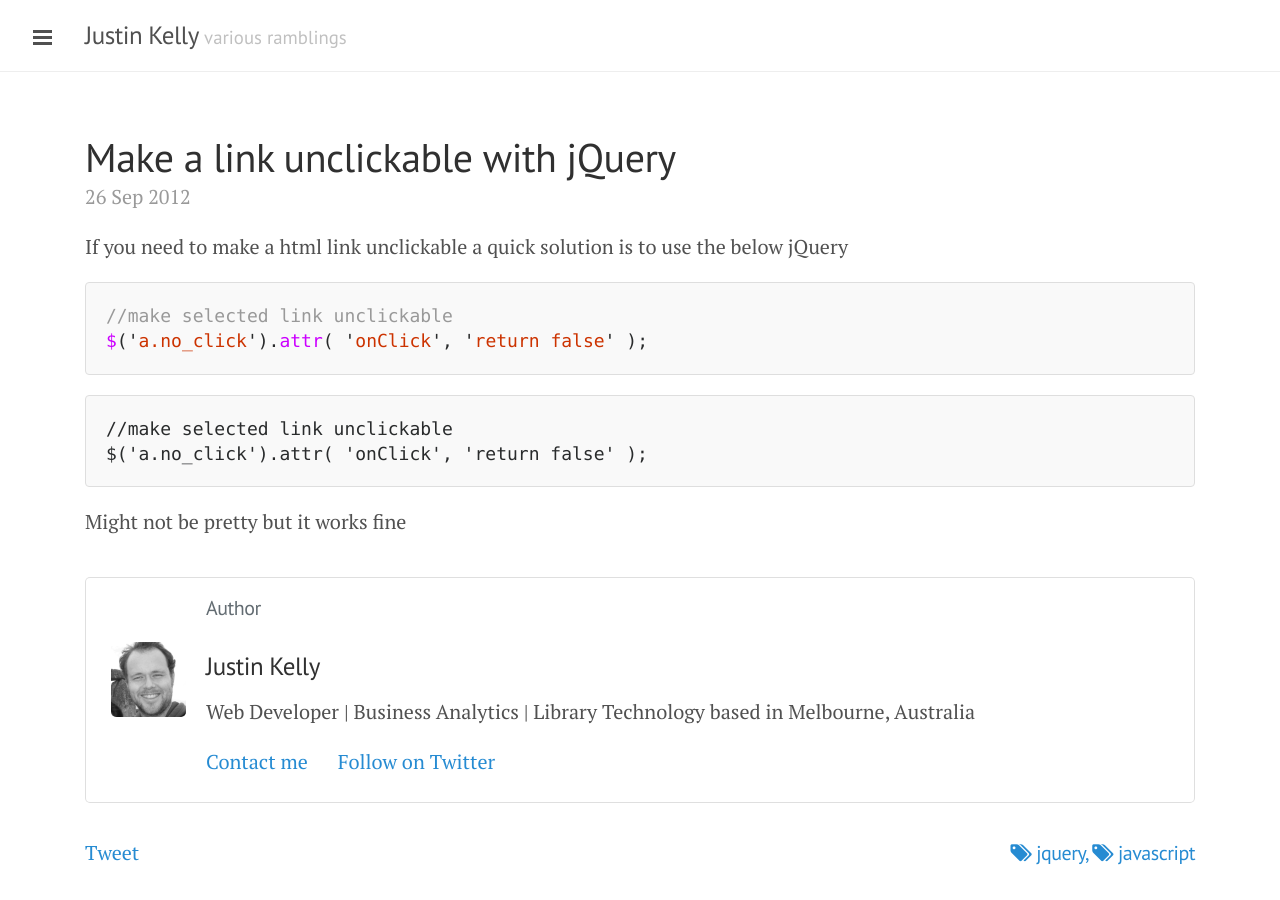
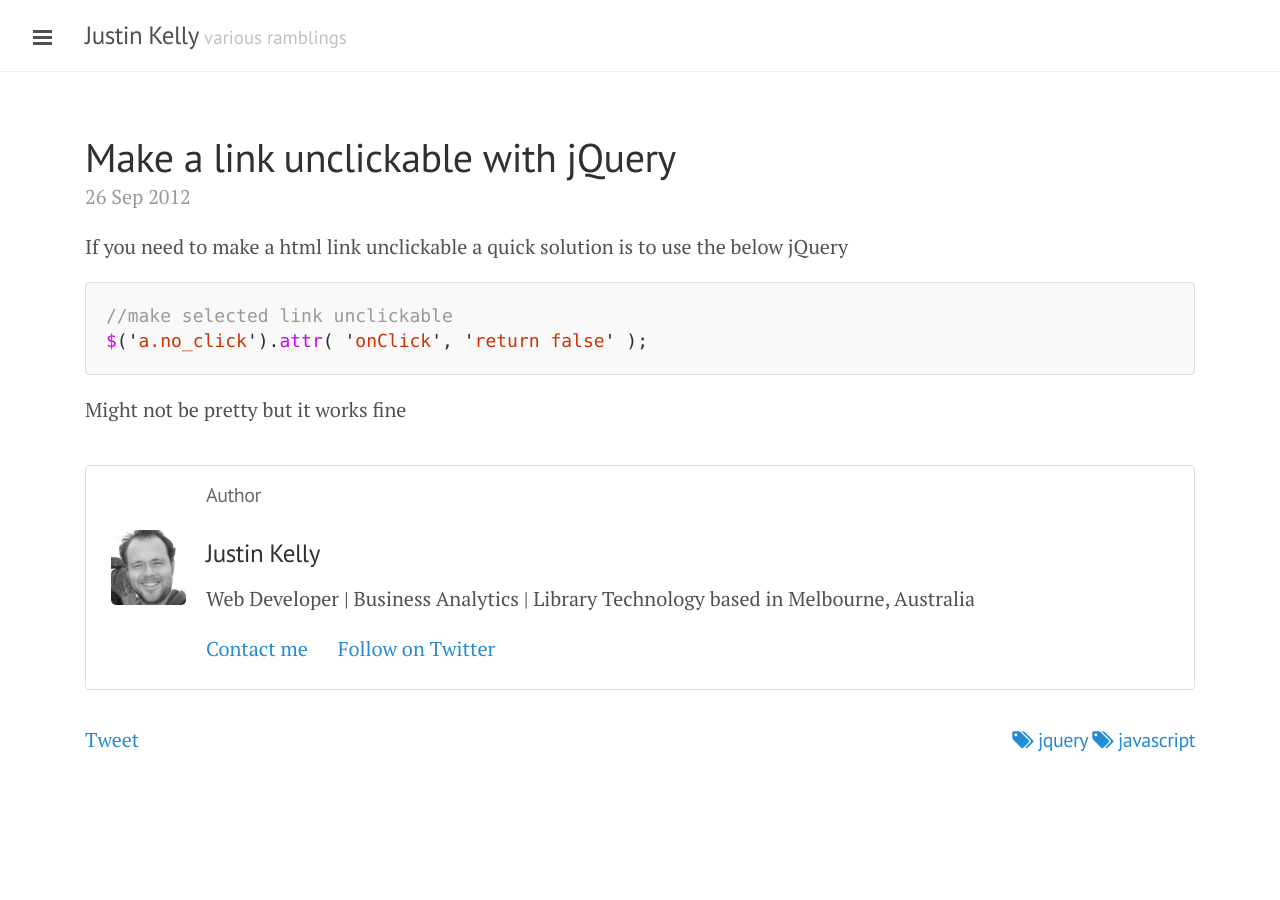
Before and after one commit to justinkelly/justinkelly.github.io, a Jekyll site: the page built from _posts/2012-09-25-jquery-unclickable-link.markdown, in a window 1280 px wide. Built offline with Jekyll 4.4.1, drawn with Linux system fonts in a browser that asks for light colours; nearby versions of some CDN libraries; comment, search, counter and statistics services are not loaded.

Commit message:
Updated 2012-09-25-jquery-unclickable-link.markdown

````diff
--- a/_posts/2012-09-25-jquery-unclickable-link.markdown
+++ b/_posts/2012-09-25-jquery-unclickable-link.markdown
@@ -3,7 +3,7 @@ layout: post
 title: Make a link unclickable with jQuery
 date: '2012-09-26 04:40'
 comments: true
-tags: 'jquery, javascript'
+tags: jquery javascript
 published: true
 ---
 
@@ -14,9 +14,4 @@ If you need to make a html link unclickable a quick solution is to use the below
 $('a.no_click').attr( 'onClick', 'return false' );
 ```
 
-```
-//make selected link unclickable
-$('a.no_click').attr( 'onClick', 'return false' );
-```
-
 Might not be pretty but it works fine
````
